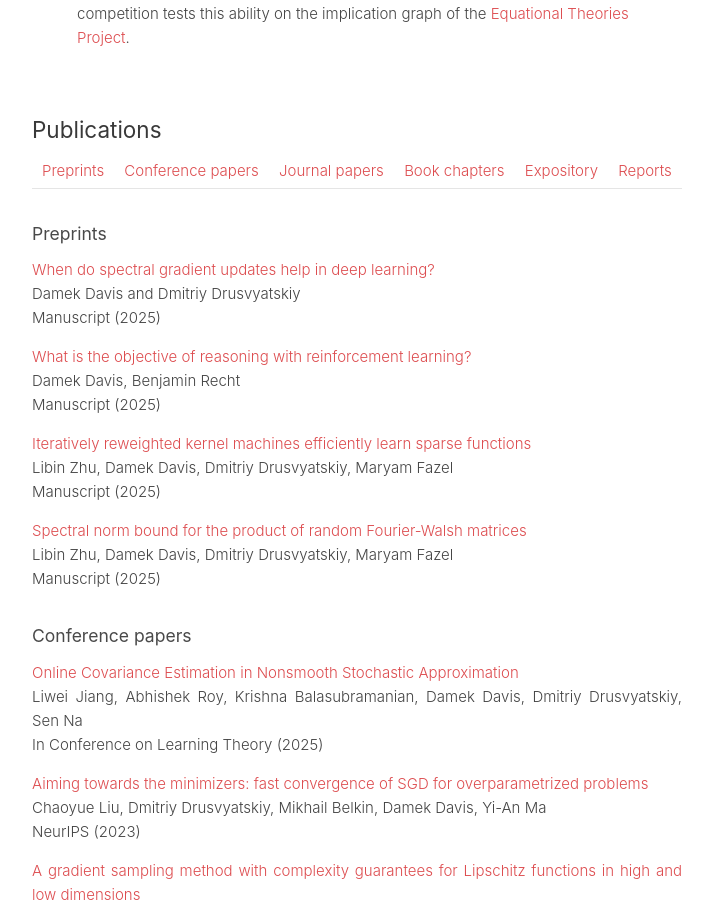
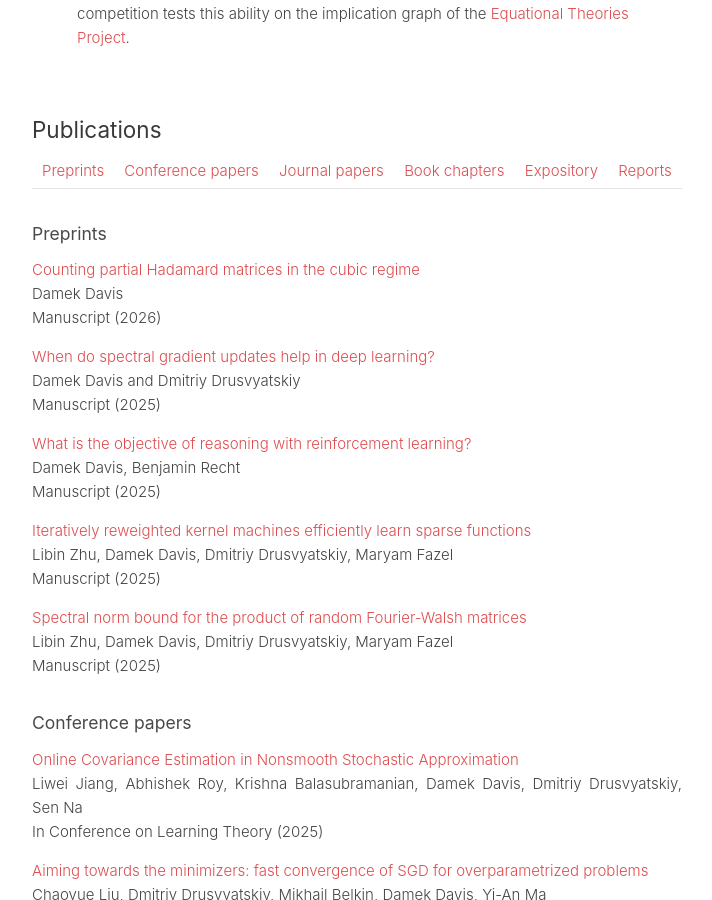
Before and after one commit to damek/damek.github.io, a Jekyll site: the page built from index.md, in a window 1280 px wide and 900 px high, scrolled down 2633 px. Shown: the whole window, without its empty margins (283-995 px from the left). Built offline with Jekyll 4.4.1, drawn with Linux system fonts in a browser that asks for light colours.

Commit message:
added new preprint on counting partial Hadamard matrices to index.md and updated CV PDF

```diff
--- a/index.md
+++ b/index.md
@@ -87,6 +87,10 @@ Please use [my email](mailto:damek@wharton.upenn.edu) sparingly for corresponden
 [Preprints](#preprints) | [Conference papers](#conference-papers) | [Journal papers](#journal-papers) | [Book chapters](#book-chapters) | [Expository](#expository) | [Reports](#technical-reports)
 
 ### Preprints
+
+[Counting partial Hadamard matrices in the cubic regime](https://arxiv.org/abs/2603.30013)
+Damek Davis
+Manuscript (2026)
 
 [When do spectral gradient updates help in deep learning?](https://arxiv.org/abs/2512.04299)
 Damek Davis and Dmitriy Drusvyatskiy
```
Also changed, not shown: 1 other file.
